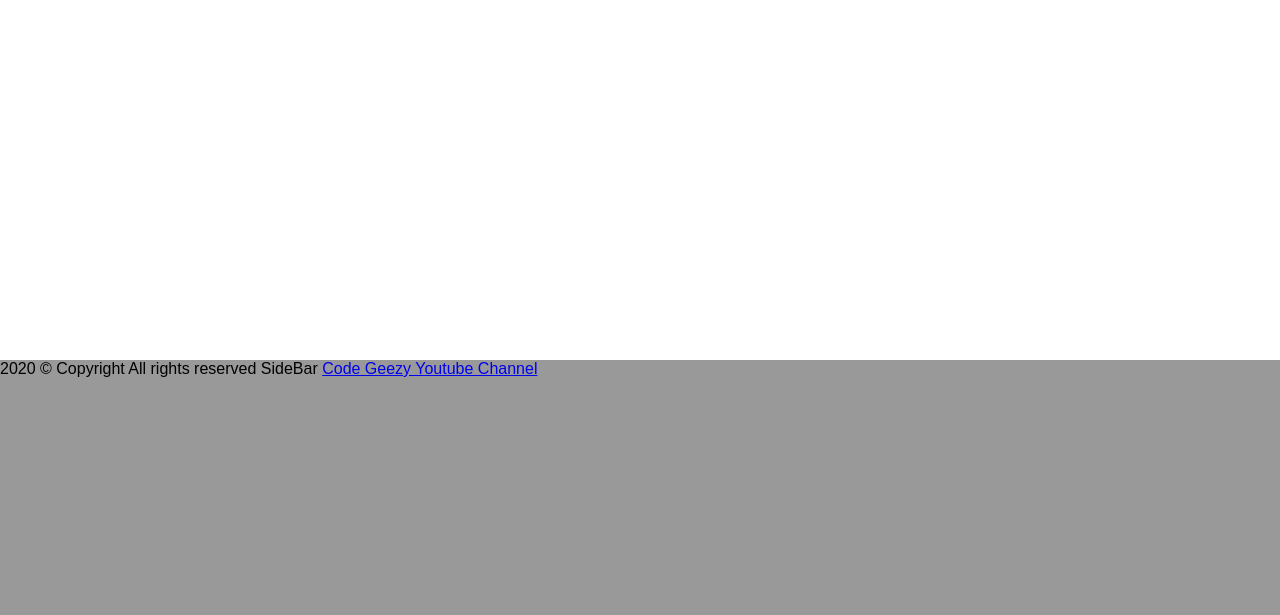
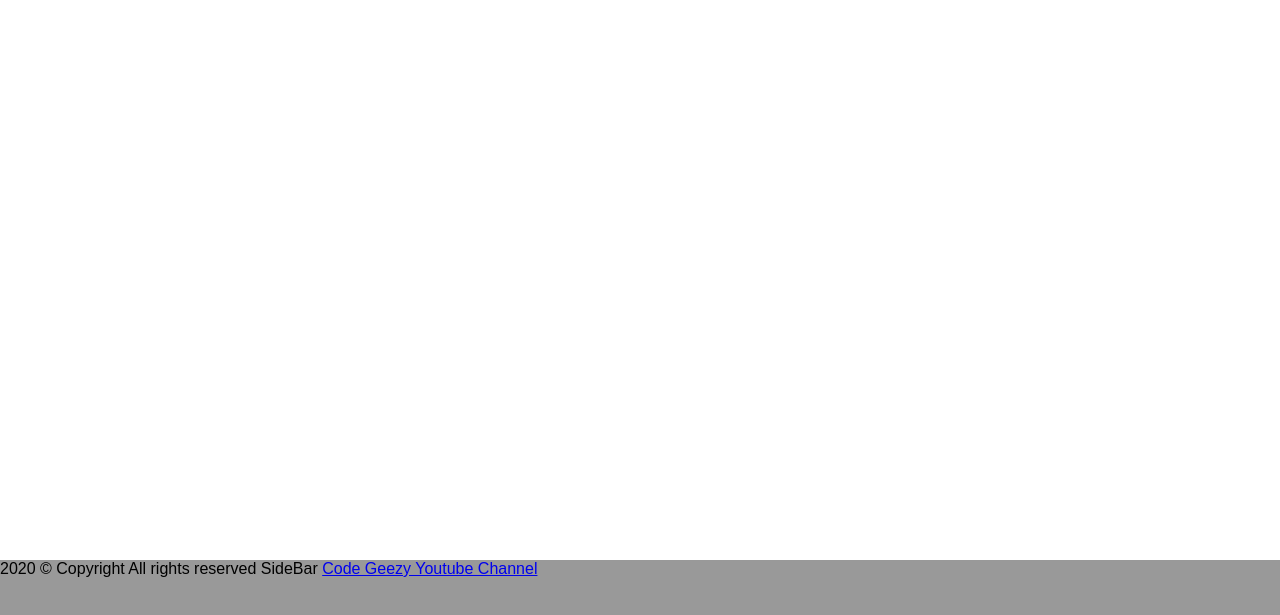
Before and after one commit to garrybalkcom/side-bar, a plain HTML site: page index.html in a window 1280 px wide. Shown: the part 103-718 px from the top of the page. Drawn offline with Linux system fonts and the light colour scheme.

Commit message:
Update style.css

```diff
--- a/style.css
+++ b/style.css
@@ -63,7 +63,7 @@ body{
 #main{
     transition: margin-left .5s;
     background:white;
-    height:50vh;
+    height:600px;
 
 }
 @media(max-width:568px){
```
